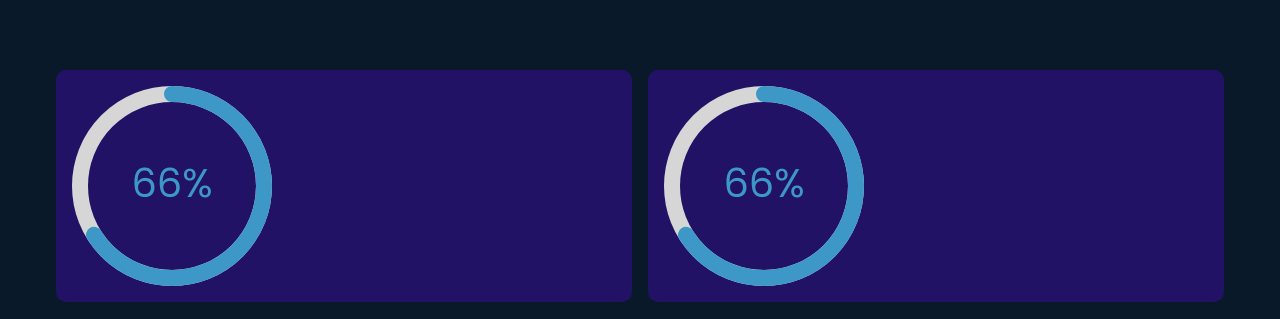
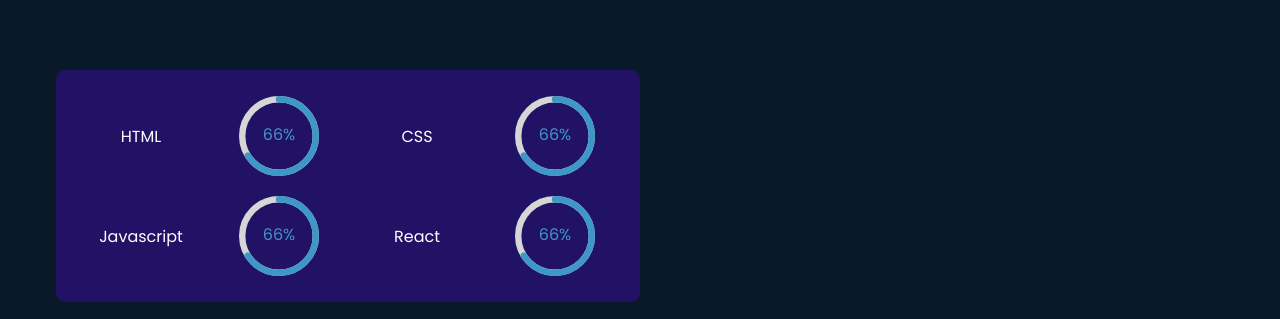
Before and after one commit to mohammadyousefvand/portofolio, a React (Create React App) app: page / in a window 1280 px wide. Shown: the part 578-897 px from the top of the page. Built offline with nearby package versions, Linux system fonts and the light colour scheme.

Commit message:
SkillBox: add Jsx and Style code

```diff
--- a/package.json
+++ b/package.json
@@ -40,7 +40,6 @@
   "devDependencies": {
     "eslint": "^8.19.0",
     "eslint-config-prettier": "^8.5.0",
-    "eslint-plugin-eslint-comments": "^3.2.0",
     "eslint-plugin-prettier": "^4.2.1",
     "eslint-plugin-react": "^7.30.1",
     "prettier": "^2.7.1"
--- a/src/Components/ProgressBar/ProgressBar.css
+++ b/src/Components/ProgressBar/ProgressBar.css
@@ -1,4 +1,4 @@
 .progress-skills{
-    width: 200px;
-    height: 200px;
+    width: 80px;
+    height: 80px;
 }
--- a/src/page/Skills/SkillBox/SkillBox.css
+++ b/src/page/Skills/SkillBox/SkillBox.css
@@ -3,4 +3,17 @@
   background-color: #221266;
   border-radius: 10px;
   padding: 16px;
+  flex-wrap: wrap;
 }
+
+.skill-item {
+  width: 50%;
+  height: 100px;
+  display: grid;
+  grid-template-columns: repeat(2, 1fr);
+  place-items: center;
+}
+
+.skill-title {
+  color: #fff;
+}
--- a/src/page/Skills/SkillBox/SkillBox.jsx
+++ b/src/page/Skills/SkillBox/SkillBox.jsx
@@ -4,8 +4,23 @@ import ProgressBar from "../../../Components/ProgressBar/ProgressBar";
 
 function SkillBox() {
   return (
-    <div className="skill-Box">
-      <ProgressBar />
+    <div className="skill-Box flex">
+      <div className="skill-item">
+        <span className="skill-title">HTML</span>
+        <ProgressBar />
+      </div>
+      <div className="skill-item">
+        <span className="skill-title">CSS</span>
+        <ProgressBar />
+      </div>
+      <div className="skill-item">
+        <span className="skill-title">Javascript</span>
+        <ProgressBar />
+      </div>
+      <div className="skill-item">
+        <span className="skill-title">React</span>
+        <ProgressBar />
+      </div>
     </div>
   );
 }
--- a/src/page/Skills/Skills.jsx
+++ b/src/page/Skills/Skills.jsx
@@ -6,7 +6,6 @@ function Skills() {
   return (
     <div className="skills w-full flex p-x">
       <SkillBox />
-      <SkillBox />
     </div>
   );
 }
```
Also changed, not shown: .eslintrc.js.
